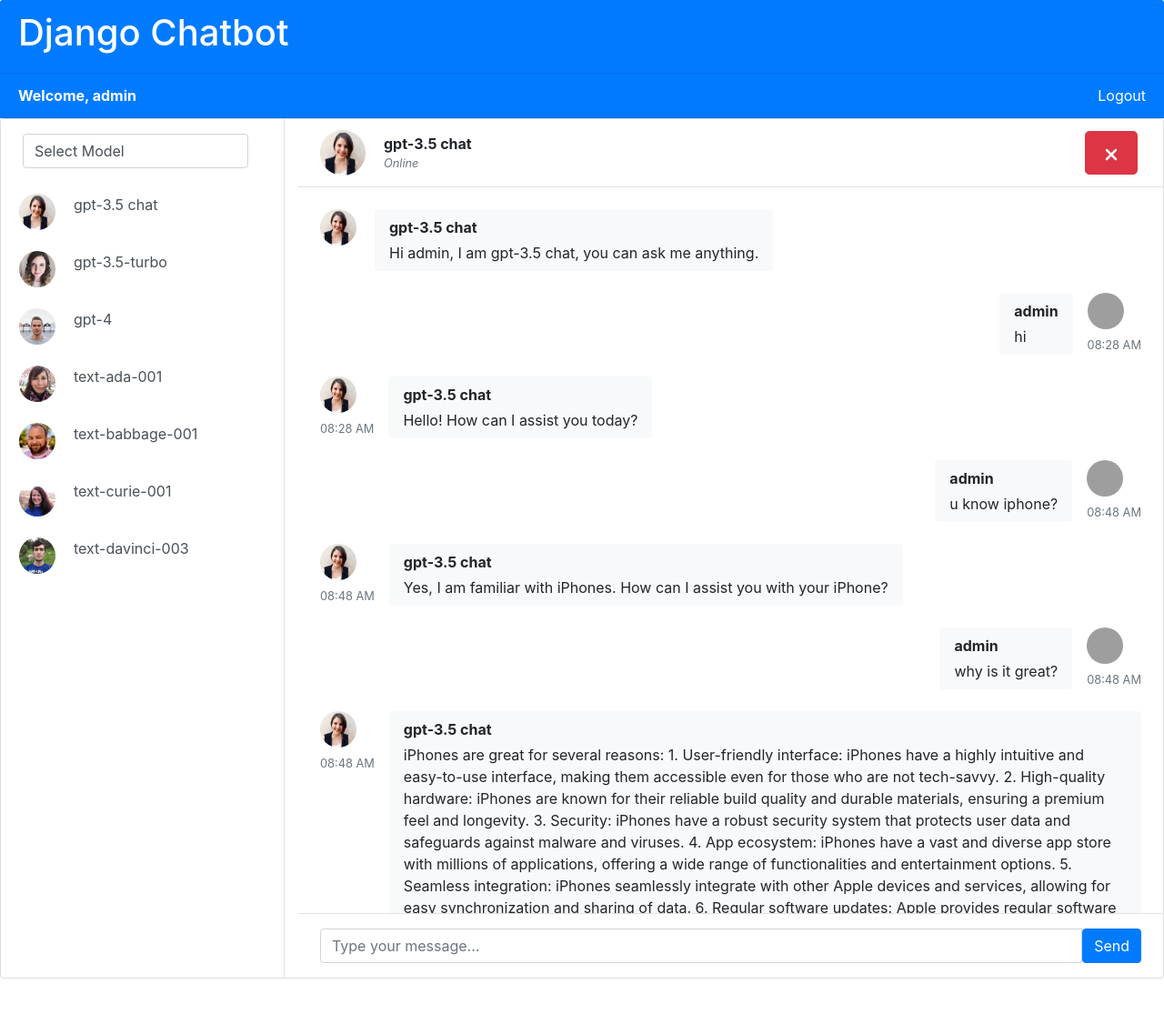
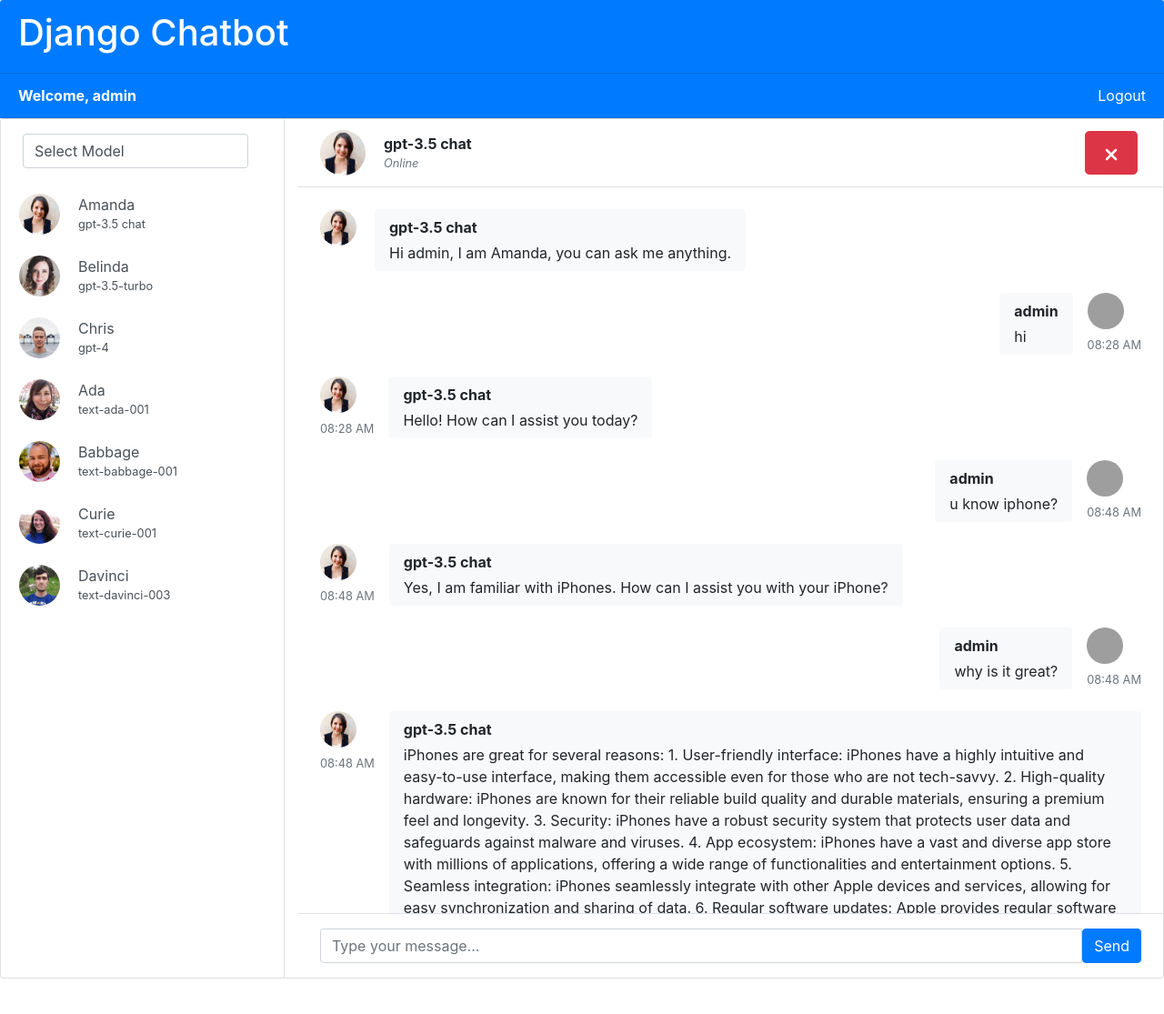
Before and after one commit to wongzc/django_chatbot, a Django app: page / in a window 1280 px wide. Shown: the top 1115 px of that part at 91% size. Run offline with Django 3.2, Linux system fonts and the light colour scheme; the first user in the database is signed in; data comes from the database, SQL or seed files in the repository; the page is wider than the window, and the part outside it is not shown; some libraries are stand-ins or nearby versions; grey boxes are pictures that could not be loaded.

Commit message:
add human name for chatmodel

```diff
--- a/chatbot/models.py
+++ b/chatbot/models.py
@@ -7,6 +7,7 @@ class Chatmodel(models.Model):
     outputprice=models.FloatField()
     profilepic=models.ImageField(null=True, default="avatar.svg")
     greeting=models.TextField(null=True, default="Hi, I am, you can ask me anything.")
+    cutename=models.TextField(null=True, default="")
 
     def __str__(self):
         return self.name
--- a/chatbot/views.py
+++ b/chatbot/views.py
@@ -18,11 +18,16 @@ from .api_keys import API_KEY # use your own API key :P
 openai.api_key=API_KEY
 
 def ask_gpt(message, model):
+    if model =="gpt-3.5-turbo":
+        name="Belinda"
+    elif model =="gpt-4":
+        name="Chris"
+    instruction="You are a helpful assistant. Please reply in consice and short. Your name is "+name
     response =openai.ChatCompletion.create(
         model=model,
         max_tokens=150,
         messages=[
-            {"role":"system", "content":"You are a helpful assistant."},
+            {"role":"system", "content": instruction},
             {"role": "user", "content": message},
         ]
     )
@@ -73,7 +78,7 @@ def chatbot(request):
         elif selectedModel =='gpt-3.5 chat':
             chat=Chat.objects.filter(user=request.user, selectedmodel=Chatmodel.objects.get(name='gpt-3.5 chat'))
             messages=[
-            {"role":"system", "content":"You are a helpful assistant. Please reply eveything in consice and short answer."},]
+            {"role":"system", "content":"You are a helpful assistant. Please reply in consice and short. Your name is Amanda."},]
             for i in chat:
                 messages.append({"role": "user", "content": i.message})
                 messages.append( {"role":"system", "content":i.response})
--- a/templates/chatbot_v2.html
+++ b/templates/chatbot_v2.html
@@ -81,10 +81,10 @@ Django Chatbot
                         <a href="" class="list-group-item list-group-item-action border-0 model-link" id="selectedmodel-{{ forloop.counter }}" data-target-div="div-{{ forloop.counter }}">
                             <!-- <div class="badge bg-success float-right">5</div> -->
                             <div class="d-flex align-items-start">
-                                <img src="{{modela.profilepic.url}}" class="rounded-circle mr-1" alt="Vanessa Tucker" width="40" height="40">
+                                <img src="{{modela.profilepic.url}}" class="rounded-circle mr-1" alt="Vanessa Tucker" width="45" height="45">
                                 <div class="flex-grow-1 ml-3" >
-                                    <div id="div-{{ forloop.counter }}" class="associated-div">{{modela.name}}</div>
-                                    <!-- <div class="small"><span class="fas fa-circle chat-online"></span> Online</div> -->
+                                    <div class="">{{modela.cutename}}</div>
+                                    <div id="div-{{ forloop.counter }}" class="small associated-div" ><span class="fas fa-circle chat-online "></span> {{modela.name}}</div>
                                 </div>
                             </div>
                         </a>
@@ -129,7 +129,7 @@ Django Chatbot
                                             </div>
                                             <div class="flex-shrink-1 bg-light rounded py-2 px-3 ml-3">
                                                 <div class="font-weight-bold mb-1">{{firstmodel.name}}</div>
-                                                Hi {{request.user}}, I am {{firstmodel.name}}, you can ask me anything.
+                                                Hi {{request.user}}, I am {{firstmodel.cutename}}, you can ask me anything.
                                             </div>
                                         </div>
                                     </li>
```
Also changed, not shown: chatbot/migrations/0004_chatmodel_cutename.py (added), db.sqlite3, static/images/gpt3.5chat_BhhQXuY.jpg (added).
